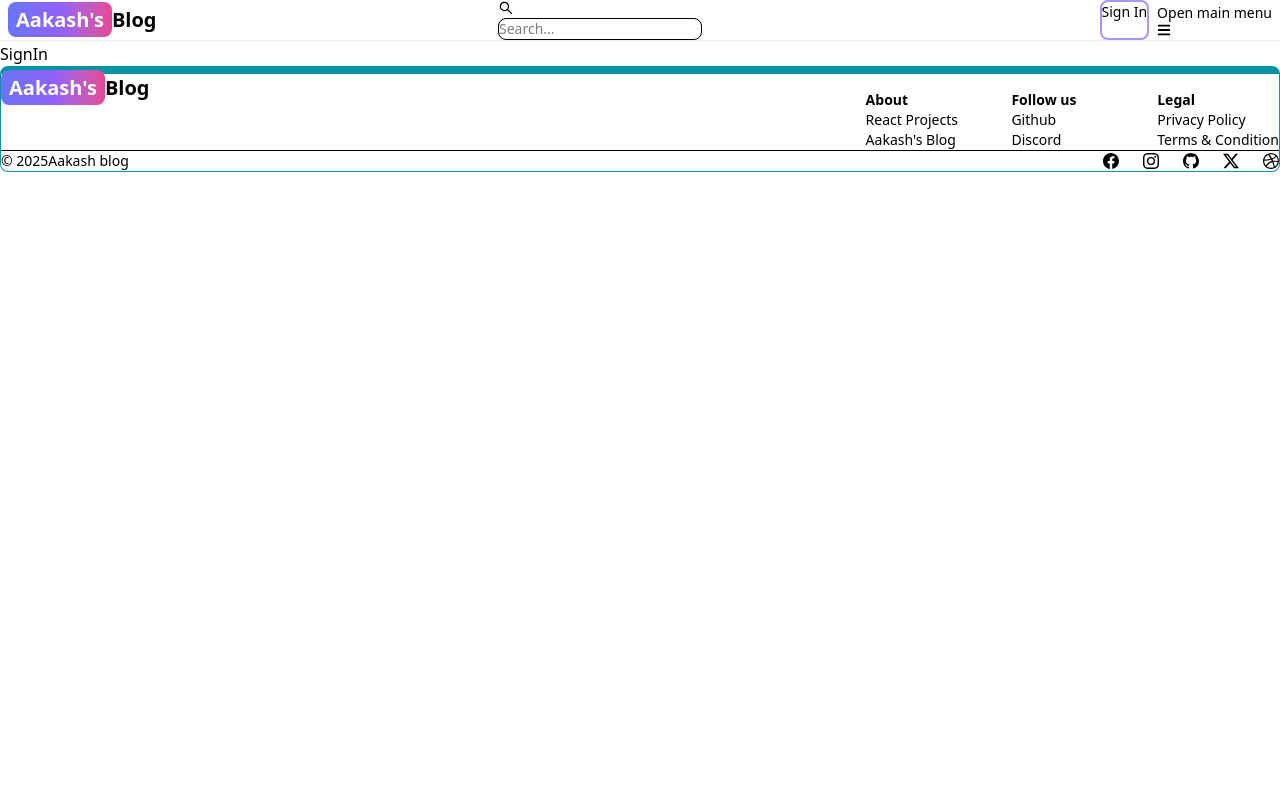
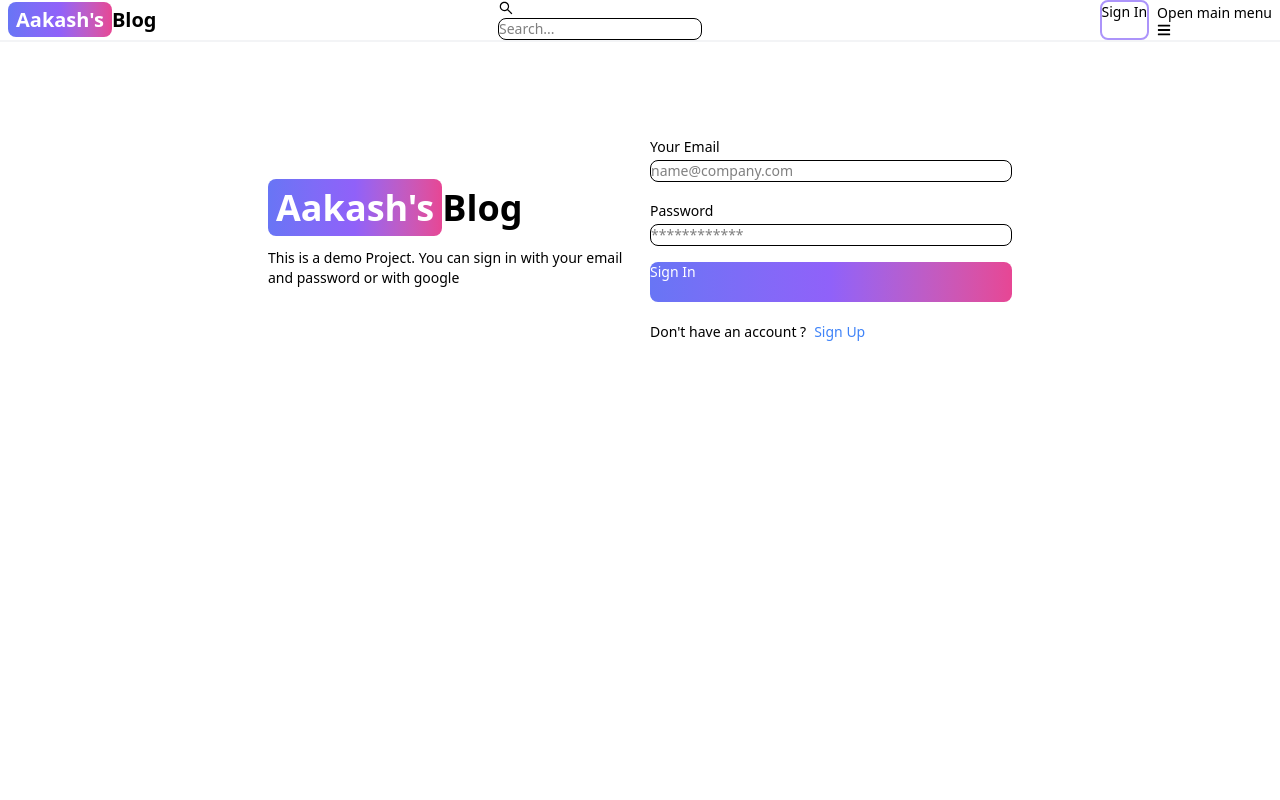
Before and after one commit to AakashSahni/mern-blog, a React (Vite) app in the folder client/: page /signin in a window 1280 px wide. Shown: the top 800 px of the page. Built offline with nearby package versions, Linux system fonts and the light colour scheme.

Commit message:
complete signin page functionality

```diff
--- a/client/src/pages/SignIn.jsx
+++ b/client/src/pages/SignIn.jsx
@@ -1,9 +1,140 @@
-import React from 'react'
+import React, { useState } from "react";
+import { Link, useNavigate } from "react-router-dom";
+import { Alert, Button, Label, Spinner, TextInput } from "flowbite-react";
+// import axios from 'axios'
 
 function SignIn() {
+
+  const [formData, setFormData] = useState({});
+  const [errorMessage, setErrorMessage] = useState(null);
+  const [Loading , setLoading] = useState(false);
+
+  // useNavgiate() to Signin.jsx
+  const navigate = useNavigate();
+
+  const handleChange = (e)=>{
+     setFormData({...formData, [e.target.name]:e.target.value.trim()})
+  }
+
+ const handleSubmit = async(e)=>{
+
+      e.preventDefault(); // not refresh the page
+
+      if(!formData.email || !formData.password)
+      {
+        return setErrorMessage("Please fill out all fields");
+      }
+
+      //fetch method
+      try {
+
+        setLoading(true);
+
+        setErrorMessage(null);
+
+        const res = await fetch('/api/auth/signin',{
+          method : "POST",
+          headers : {"Content-Type" : "application/json"},
+          body : JSON.stringify(formData)
+        })
+
+        const  data = await res.json();
+          if(data.success === false)
+          {
+            return setErrorMessage(data.message);
+          }
+
+          if(res.ok)
+          {
+            navigate("/");
+          }
+
+        console.log(data);
+
+        setLoading(false);
+
+        // const res = await axios.post('http://localhost:3000/api/auth/signin', {formData})
+
+        // console.log(res.data);
+        // console.log("work")
+
+      } catch (error) {
+          setErrorMessage(error.message);
+        setLoading(false);
+
+      }
+ }
+
   return (
-    <div>SignIn</div>
-  )
+    <div className="min-h-screen mt-20">
+      <div className="flex flex-col md:flex-row md:items-center   p-3 max-w-3xl mx-auto gap-5">
+        {/* left side  */}
+        <div className="left flex-1">
+          <Link to="/" className=" font-bold dark:text-white text-4xl">
+            <span
+              className="px-2 py-1 bg-gradient-to-r from-indigo-500
+              via-purple-500 to-pink-500 rounded-lg text-white"
+            >
+              Aakash's
+            </span>
+            Blog
+          </Link>
+
+          <p className="text-sm mt-5">
+            This is a demo Project. You can sign in with your email and password
+            or with google
+          </p>
+        </div>
+
+        {/* right side  */}
+        <div className="right flex-1  ">
+
+          <form className="flex flex-col gap-4" onSubmit={handleSubmit}>
+
+
+            <div className="">
+              <Label htmlFor="email">Your Email</Label>
+              <TextInput type="email" placeholder="name@company.com" name="email"  onChange={handleChange} />
+            </div>
+
+            <div className="">
+              <Label htmlFor="password">Password</Label>
+              <TextInput type="password" placeholder="************" name="password"  onChange={handleChange} />
+            </div>
+
+           <Button className="bg-gradient-to-r from-indigo-500  via-purple-500 to-pink-500  text-white hover:via-purple-600
+            hover:to-pink-600 cursor-pointer" type="submit" disabled={Loading} >
+
+            {
+              Loading ? (
+                <>
+                  <Spinner size="sm" />
+                  <span className="pl-3">Loading..</span>
+                </>
+              ) : "Sign In"
+            }
+             </Button>
+
+
+          </form>
+
+            <div className="flex gap-2 text-sm mt-5">
+              <span>Don't have an account ?</span>
+              <Link to="/signup" className="text-blue-500"> Sign Up </Link>
+            </div>
+
+            {
+                errorMessage && (
+                  <Alert className="mt-5 " color="failure">
+                    {errorMessage}
+                  </Alert>
+                )
+            }
+
+        </div>
+      </div>
+    </div>
+  );
 }
 
-export default SignIn
+export default SignIn;
```
